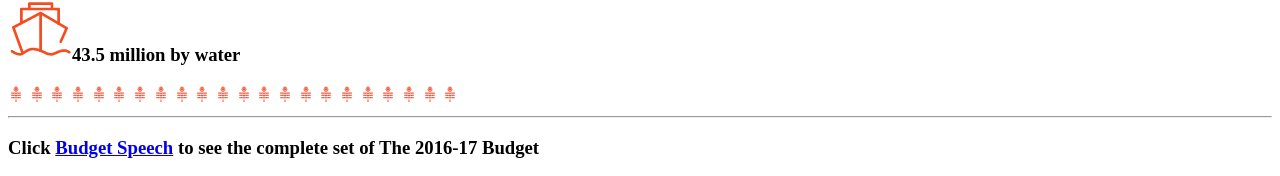
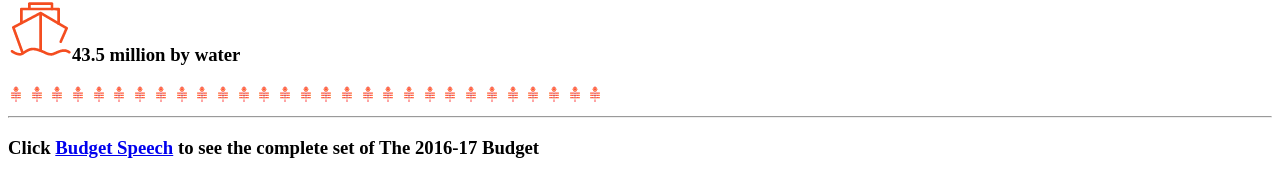
Before and after one commit to jamiexixi/homework1, a plain HTML site: page index.html in a window 1280 px wide. Shown: the part 536-712 px from the top of the page. Drawn offline with Linux system fonts and the light colour scheme.

Commit message:
Update index.html

```diff
--- a/index.html
+++ b/index.html
@@ -15,7 +15,7 @@
   <p> <img src="images/train.png">356 million  by train</p>
   <p> <img src="images/plan3.png">58.3 million by air</p>
   <p> <img src="images/ship.png">43.5 million by water</p>
-<img src="images/烟花02.png"> <img src="images/烟花02.png"> <img src="images/烟花02.png"> <img src="images/烟花02.png"> <img src="images/烟花02.png"> <img src="images/烟花02.png"> <img src="images/烟花02.png"> <img src="images/烟花02.png"> <img src="images/烟花02.png"> <img src="images/烟花02.png"> <img src="images/烟花02.png"> <img src="images/烟花02.png">  <img src="images/烟花02.png"> <img src="images/烟花02.png"> <img src="images/烟花02.png"> <img src="images/烟花02.png"> <img src="images/烟花02.png"> <img src="images/烟花02.png"> <img src="images/烟花02.png"> <img src="images/烟花02.png"> <img src="images/烟花02.png"> <img src="images/烟花02.png">
+<img src="images/烟花02.png"> <img src="images/烟花02.png"> <img src="images/烟花02.png"> <img src="images/烟花02.png"> <img src="images/烟花02.png"> <img src="images/烟花02.png"> <img src="images/烟花02.png"> <img src="images/烟花02.png"> <img src="images/烟花02.png"> <img src="images/烟花02.png"> <img src="images/烟花02.png"> <img src="images/烟花02.png"> <img src="images/烟花02.png"> <img src="images/烟花02.png"> <img src="images/烟花02.png"> <img src="images/烟花02.png"> <img src="images/烟花02.png"> <img src="images/烟花02.png"> <img src="images/烟花02.png">  <img src="images/烟花02.png"> <img src="images/烟花02.png"> <img src="images/烟花02.png"> <img src="images/烟花02.png"> <img src="images/烟花02.png"> <img src="images/烟花02.png"> <img src="images/烟花02.png"> <img src="images/烟花02.png"> <img src="images/烟花02.png"> <img src="images/烟花02.png">
  <hr>
   <p>Click <a href="http://www.budget.gov.hk/2016/eng/speech.html" target="_black">Budget Speech</a> to see the complete set of The 2016-17 Budget
 <br>
```
